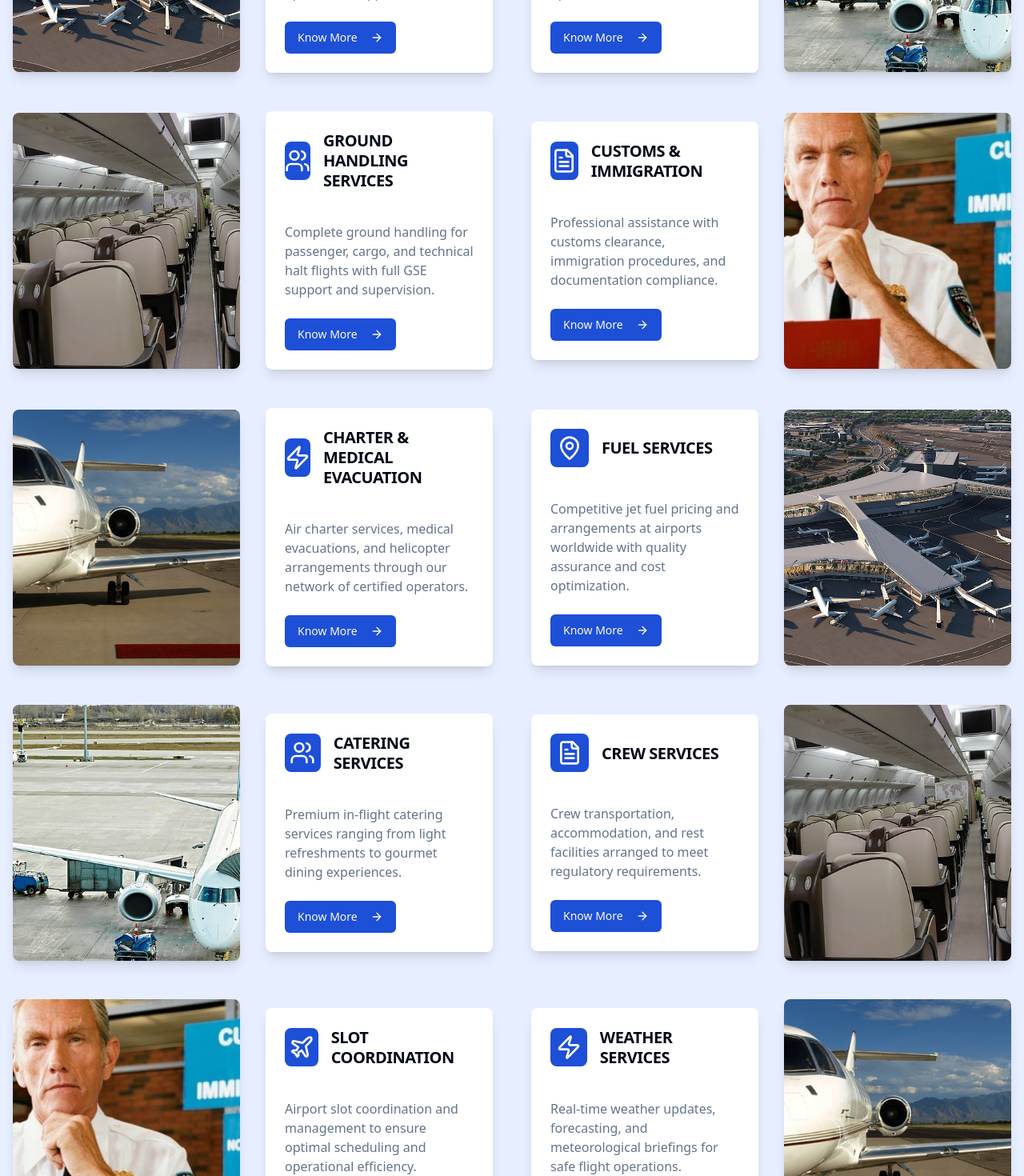
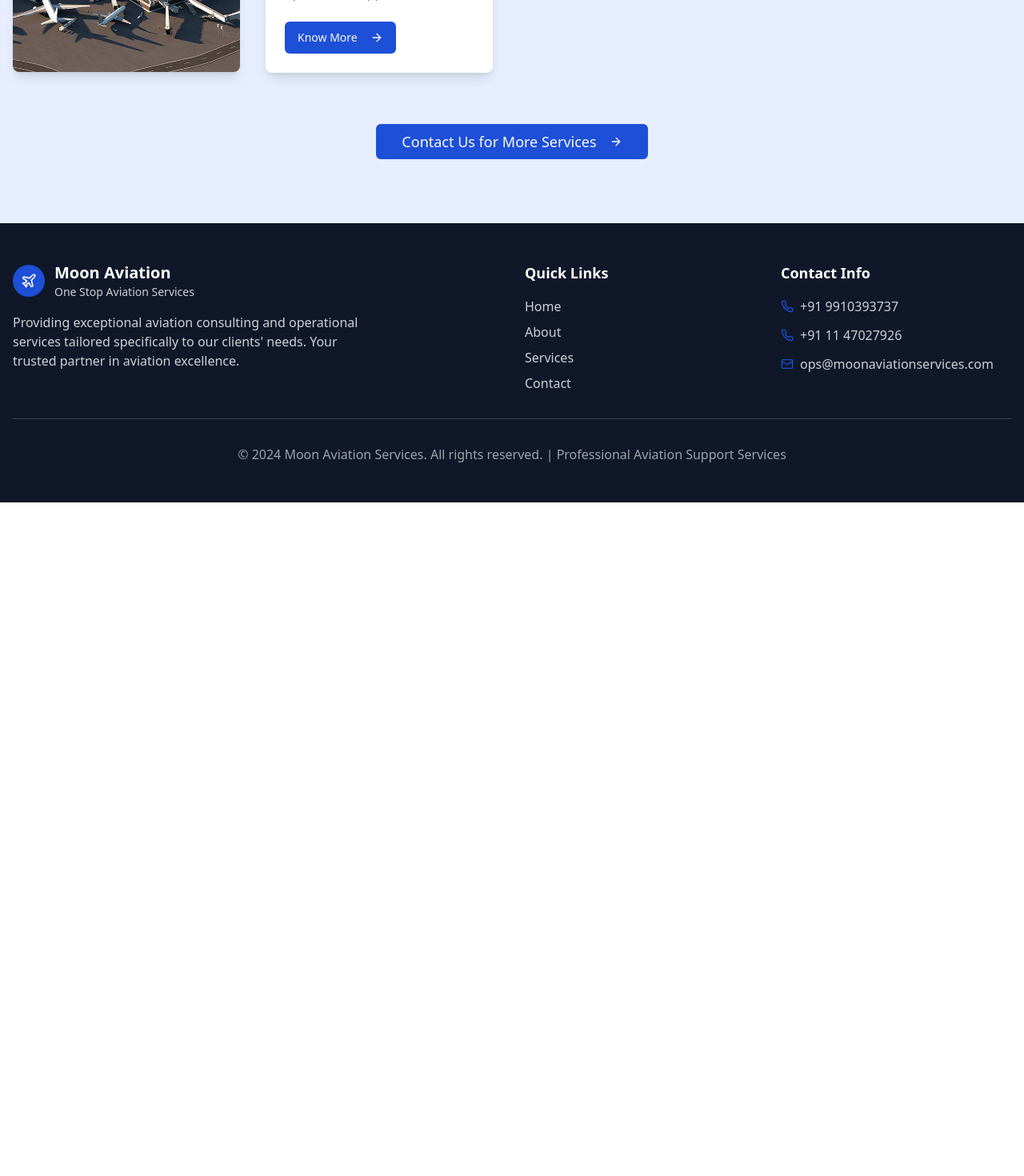
Before and after one commit to bhoomika1608/moon-navigator-frontend, a React (Vite) app: page /services in a window 1280 px wide. Shown: the part 920-2390 px from the top of the page at 80% size. After the commit the page ends 1548 px from the top, so only its background shows below. Built offline with nearby package versions, Linux system fonts and the light colour scheme.

Commit message:
Remove unmentioned content
Removed all content from the website that is not present on the official Moon Aviation Services site. This includes services, images, and text.

```diff
--- a/src/components/ServicesSection.tsx
+++ b/src/components/ServicesSection.tsx
@@ -1,12 +1,8 @@
 import { Button } from "@/components/ui/button";
-import { Card, CardContent, CardDescription, CardHeader, CardTitle } from "@/components/ui/card";
-import { ArrowRight, MapPin, Plane, Users, FileText, Zap } from "lucide-react";
+import { Card, CardContent, CardHeader, CardTitle } from "@/components/ui/card";
+import { ArrowRight, MapPin } from "lucide-react";
 import { Link } from "react-router-dom";
 import laguardiaImage from "@/assets/laguardia-airport.jpg";
-import passengerPlane from "@/assets/passenger-plane.jpg";
-import groundHandling from "@/assets/ground-handling.jpg";
-import customsImmigration from "@/assets/customs-immigration.jpg";
-import airCharter from "@/assets/air-charter.jpg";
 
 const ServicesSection = () => {
   const services = [
@@ -15,60 +11,6 @@ const ServicesSection = () => {
       title: "PERMITS & AIRPORT SLOTS",
       description: "Comprehensive overflight and landing permits arranged globally with our expert regulatory knowledge and 24/7 operations support.",
       image: laguardiaImage
-    },
-    {
-      icon: <Plane className="w-8 h-8" />,
-      title: "FLIGHT PLANNING & OPERATIONS",
-      description: "Expert flight planning services with weather analysis, route optimization, and NOTAMs to ensure safe and efficient operations.",
-      image: passengerPlane
-    },
-    {
-      icon: <Users className="w-8 h-8" />,
-      title: "GROUND HANDLING SERVICES",
-      description: "Complete ground handling for passenger, cargo, and technical halt flights with full GSE support and supervision.",
-      image: groundHandling
-    },
-    {
-      icon: <FileText className="w-8 h-8" />,
-      title: "CUSTOMS & IMMIGRATION",
-      description: "Professional assistance with customs clearance, immigration procedures, and documentation compliance.",
-      image: customsImmigration
-    },
-    {
-      icon: <Zap className="w-8 h-8" />,
-      title: "CHARTER & MEDICAL EVACUATION",
-      description: "Air charter services, medical evacuations, and helicopter arrangements through our network of certified operators.",
-      image: airCharter
-    },
-    {
-      icon: <MapPin className="w-8 h-8" />,
-      title: "FUEL SERVICES",
-      description: "Competitive jet fuel pricing and arrangements at airports worldwide with quality assurance and cost optimization.",
-      image: laguardiaImage
-    },
-    {
-      icon: <Users className="w-8 h-8" />,
-      title: "CATERING SERVICES",
-      description: "Premium in-flight catering services ranging from light refreshments to gourmet dining experiences.",
-      image: passengerPlane
-    },
-    {
-      icon: <FileText className="w-8 h-8" />,
-      title: "CREW SERVICES",
-      description: "Crew transportation, accommodation, and rest facilities arranged to meet regulatory requirements.",
-      image: groundHandling
-    },
-    {
-      icon: <Plane className="w-8 h-8" />,
-      title: "SLOT COORDINATION",
-      description: "Airport slot coordination and management to ensure optimal scheduling and operational efficiency.",
-      image: customsImmigration
-    },
-    {
-      icon: <Zap className="w-8 h-8" />,
-      title: "WEATHER SERVICES",
-      description: "Real-time weather updates, forecasting, and meteorological briefings for safe flight operations.",
-      image: airCharter
     }
   ];
 
```
